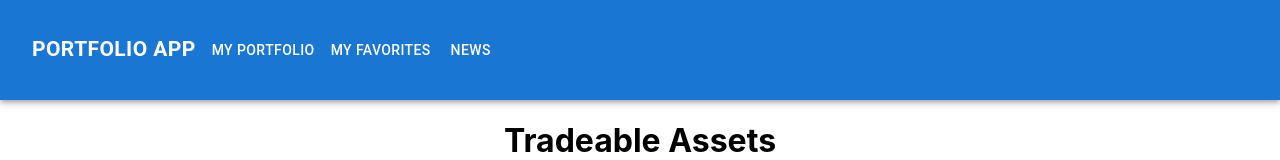
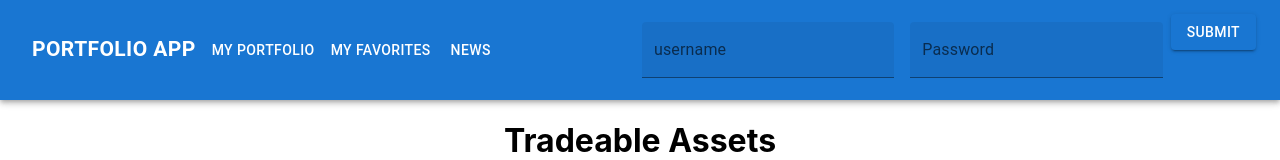
Before and after one commit to a25osman/portfolio-manager, a React (Create React App) app in the folder frontend/: page / in a window 1280 px wide. Shown: the top 160 px of the page. Built offline with nearby package versions, Linux system fonts and the light colour scheme; no server answers.

Commit message:
Login in form added

```diff
--- a/frontend/src/components/NavBar.jsx
+++ b/frontend/src/components/NavBar.jsx
@@ -1,4 +1,4 @@
-import React from "react";
+import React, { useState } from "react";
 import AppBar from "@mui/material/AppBar";
 import Box from "@mui/material/Box";
 import Toolbar from "@mui/material/Toolbar";
@@ -13,6 +13,8 @@ import Tooltip from "@mui/material/Tooltip";
 import MenuItem from "@mui/material/MenuItem";
 import Favorites from "../routes/Favorites";
 import { useNavigate } from "react-router-dom";
+import TextField from "@mui/material/TextField";
+import axios from "axios";
 
 export default function NavBar(props) {
   let navigate = useNavigate();
@@ -21,6 +23,8 @@ export default function NavBar(props) {
 
   const [anchorElNav, setAnchorElNav] = React.useState(null);
   const [anchorElUser, setAnchorElUser] = React.useState(null);
+
+  const [currentUser, setCurrentUser] = useState(null);
 
   const handleOpenNavMenu = (event) => {
     setAnchorElNav(event.currentTarget);
@@ -37,7 +41,9 @@ export default function NavBar(props) {
     setAnchorElUser(null);
   };
 
-  const navigateFavorite = () => {};
+  const login = () => {
+    axios.post("/api/login").then((res) => setCurrentUser(res.data));
+  };
 
   return (
     <AppBar position="static">
@@ -77,6 +83,35 @@ export default function NavBar(props) {
               {"News"}
             </Button>
           </Box>
+          <Box
+            component="form"
+            sx={{
+              "& .MuiTextField-root": { m: 1, width: "25ch" },
+            }}
+            noValidate
+            autoComplete="off"
+            action="/news"
+          >
+            <TextField
+              id="outlined-required"
+              label="username"
+              defaultValue=""
+              variant="filled"
+            />
+            <TextField
+              id="outlined-password-input"
+              label="Password"
+              type="password"
+              autoComplete="current-password"
+              variant="filled"
+            />
+
+            {!currentUser && (
+              <Button onClick={login} variant="contained">
+                Submit
+              </Button>
+            )}
+          </Box>
         </Toolbar>
       </Container>
     </AppBar>
```
Also changed, not shown: frontend/src/components/navbar.jsx (+37 -2 lines).
